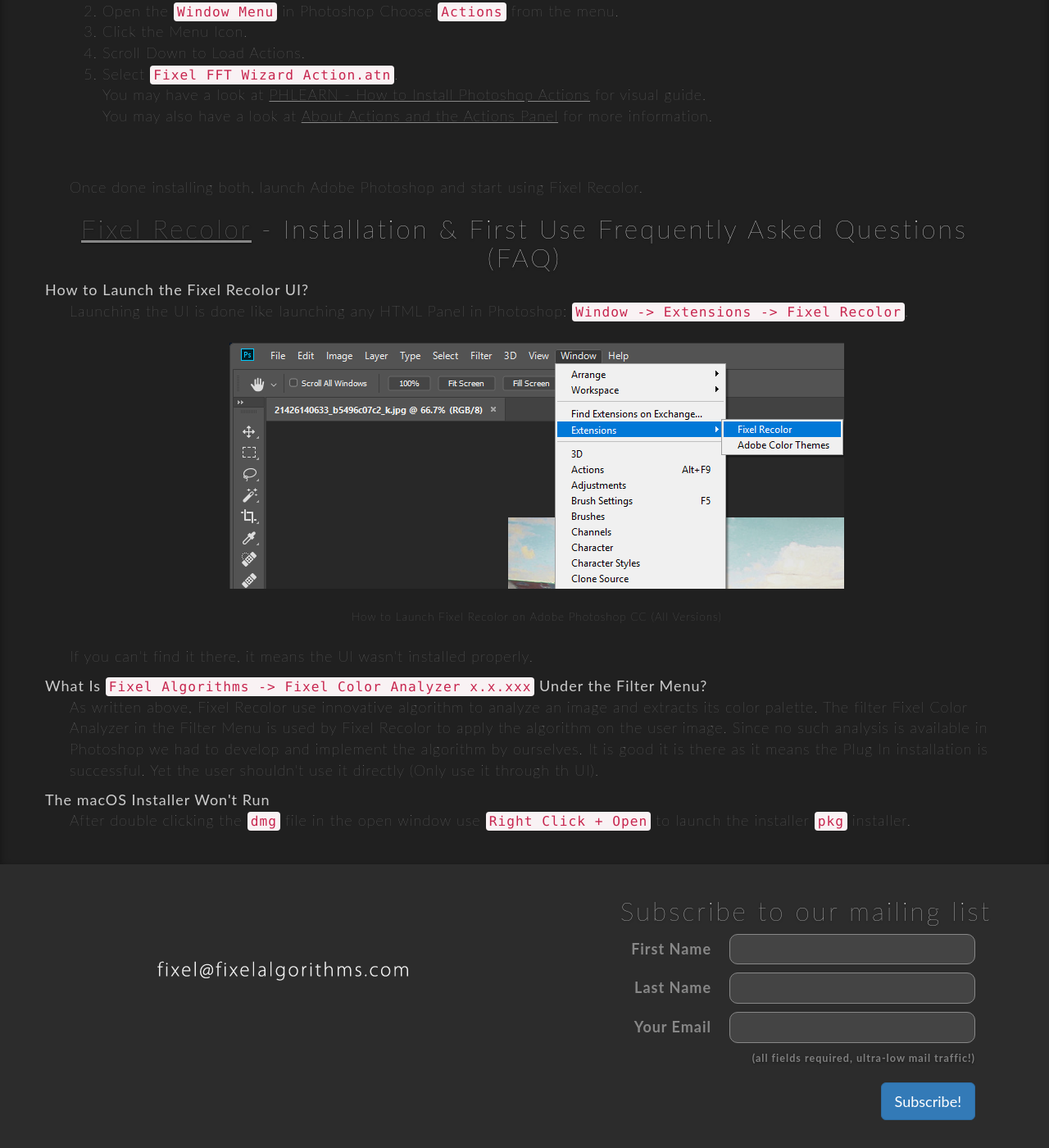
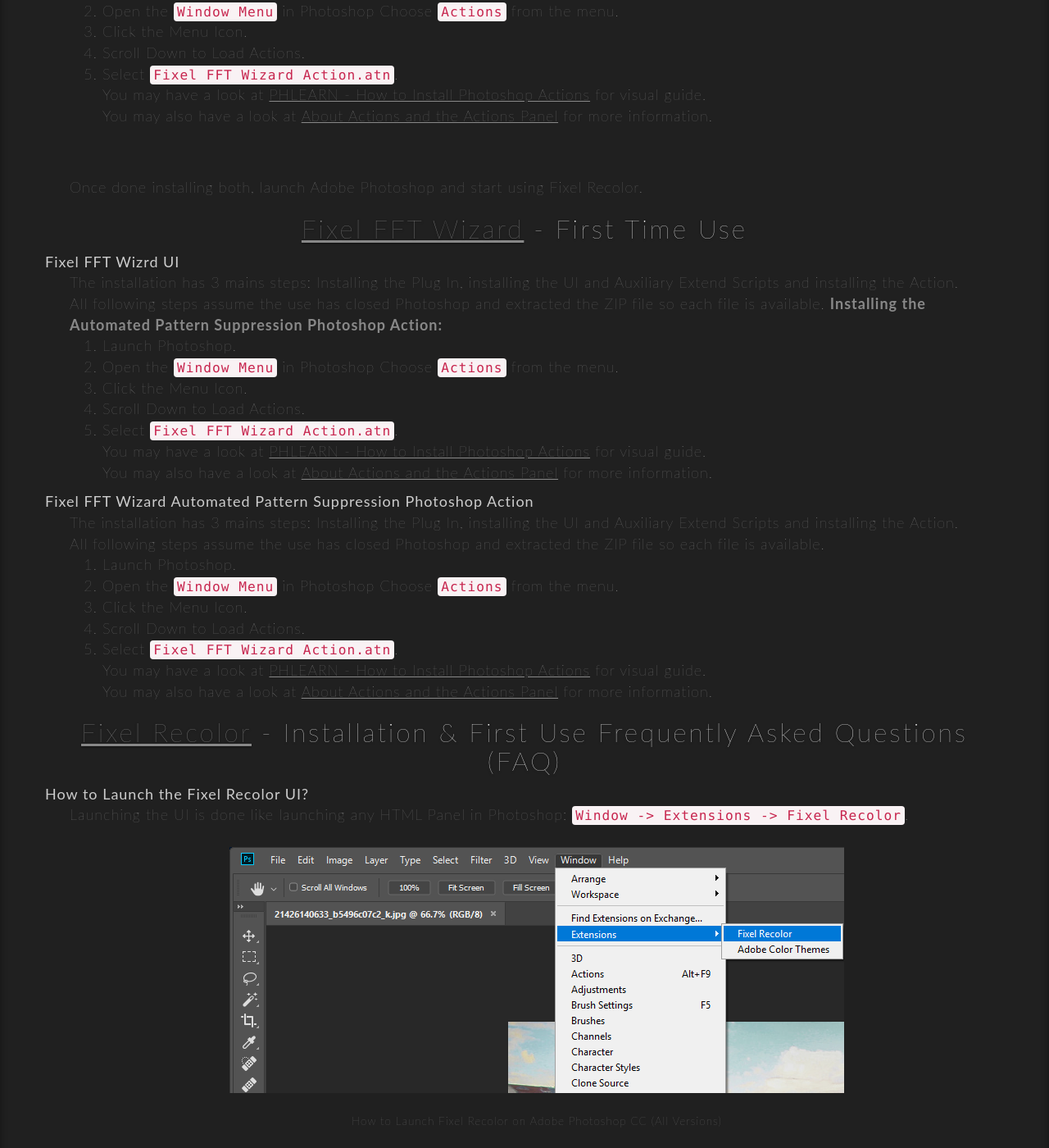
Before and after one commit to FixelAlgorithmsTeam/fixel, a Jekyll site: the page built from support/fixel-fft-wizard-installation-guide.html, in a window 1280 px wide and 1400 px high, scrolled down 1627 px. Shown: the whole window at 82% size. Built offline with Jekyll 4.4.1, drawn with Linux system fonts in a browser that asks for light colours; nearby versions of some CDN libraries; comment, search, counter and statistics services are not loaded; some of the changed text lies outside the part shown.

Commit message:
New 	- 	Fixel FFT Wizard Installation Guide. Fixed 	- 	B Known Issues 	-	C To Do 	- 	Enable MathJax (See documentation). Remarks 	- 	E

```diff
--- a/support/fixel-fft-wizard-installation-guide.html
+++ b/support/fixel-fft-wizard-installation-guide.html
@@ -53,7 +53,7 @@
 						</dd>
 					</div>
 				</dl>
-				<h3 class="faq-subtitle"><a href="https://fixelalgorithms.co/products/fftwizard/" target="_blank">Fixel Recolor</a> - Automatic & Manual Installation</h3>
+				<h3 class="faq-subtitle"><a href="https://fixelalgorithms.co/products/fftwizard/" target="_blank">Fixel FFT Wizard</a> - Installation</h3>
 				<dl class="feature-text">
 					<div class="def">
 						<dt>Installation Procedure</dt>
@@ -110,6 +110,46 @@
 						</dd>
 					</div>
 				</dl>
+				<h3 class="faq-subtitle"><a href="https://fixelalgorithms.co/products/fftwizard/" target="_blank">Fixel FFT Wizard</a> - First Time Use</h3>
+				<dl class="feature-text">
+					<div class="def">
+						<dt>Fixel FFT Wizrd UI</dt>
+						<dd>
+							The installation has 3 mains steps: Installing the Plug In, installing the UI and Auxiliary Extend Scripts and installing the Action.<br />
+							All following steps assume the use has closed Photoshop and extracted the ZIP file so each file is available.
+
+
+							<b>Installing the Automated Pattern Suppression Photoshop Action:</b>
+							<ol>
+							<li>Launch Photoshop.</li>
+							<li>Open the <code>Window Menu</code> in Photoshop Choose <code>Actions</code> from the menu.</li>
+							<li>Click the Menu Icon.</li>
+							<li>Scroll Down to Load Actions.</li>
+							<li>Select <code>Fixel FFT Wizard Action.atn</code>.</li>
+							You may have a look at <a href="https://phlearn.com/how-to-install-photoshop-actions/" target="_blank">PHLEARN - How to Install Photoshop Actions</a> for visual guide. <br>
+							You may also have a look at <a href="https://helpx.adobe.com/photoshop/using/actions-actions-panel.html" target="_blank">About Actions and the Actions Panel</a> for more information.
+							</ol>
+
+						</dd>
+						<dt>Fixel FFT Wizard Automated Pattern Suppression Photoshop Action</dt>
+						<dd>
+							The installation has 3 mains steps: Installing the Plug In, installing the UI and Auxiliary Extend Scripts and installing the Action.<br />
+							All following steps assume the use has closed Photoshop and extracted the ZIP file so each file is available.
+
+							<ol>
+							<li>Launch Photoshop.</li>
+							<li>Open the <code>Window Menu</code> in Photoshop Choose <code>Actions</code> from the menu.</li>
+							<li>Click the Menu Icon.</li>
+							<li>Scroll Down to Load Actions.</li>
+							<li>Select <code>Fixel FFT Wizard Action.atn</code>.</li>
+							You may have a look at <a href="https://phlearn.com/how-to-install-photoshop-actions/" target="_blank">PHLEARN - How to Install Photoshop Actions</a> for visual guide. <br>
+							You may also have a look at <a href="https://helpx.adobe.com/photoshop/using/actions-actions-panel.html" target="_blank">About Actions and the Actions Panel</a> for more information.
+							</ol>
+
+
+						</dd>
+					</div>
+				</dl>
 				<h3 class="faq-subtitle"><a href="https://fixelalgorithms.co/products/fftwizard/" target="_blank">Fixel Recolor</a> - Installation & First Use Frequently Asked Questions (FAQ)</h3>
 				<dl class="feature-text">
 					<div class="def">
```
